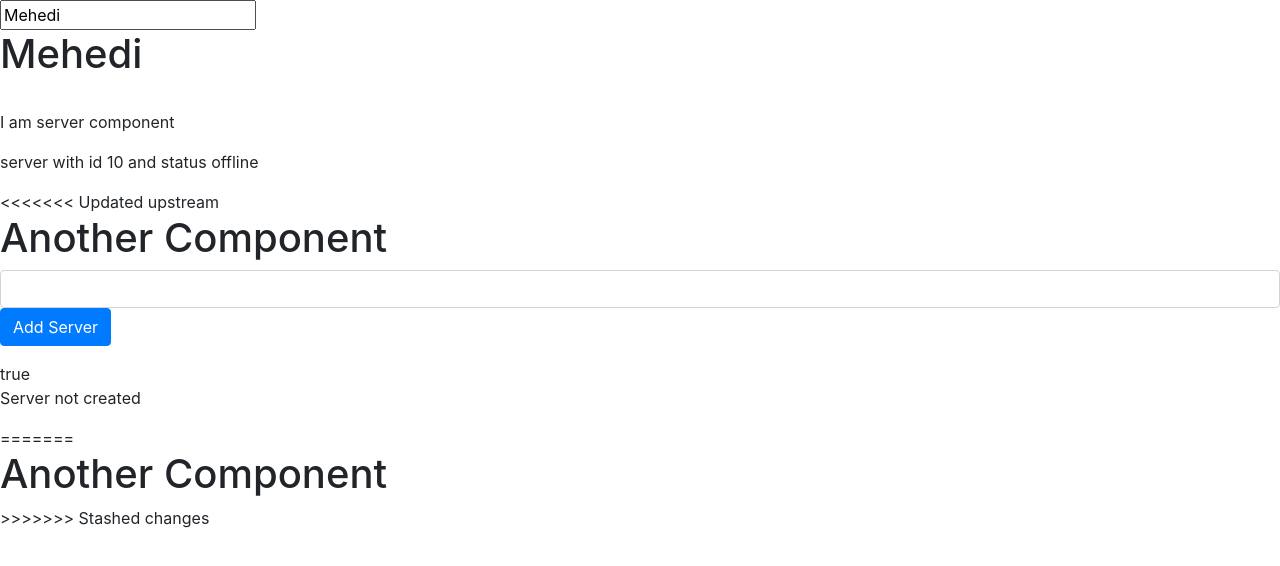
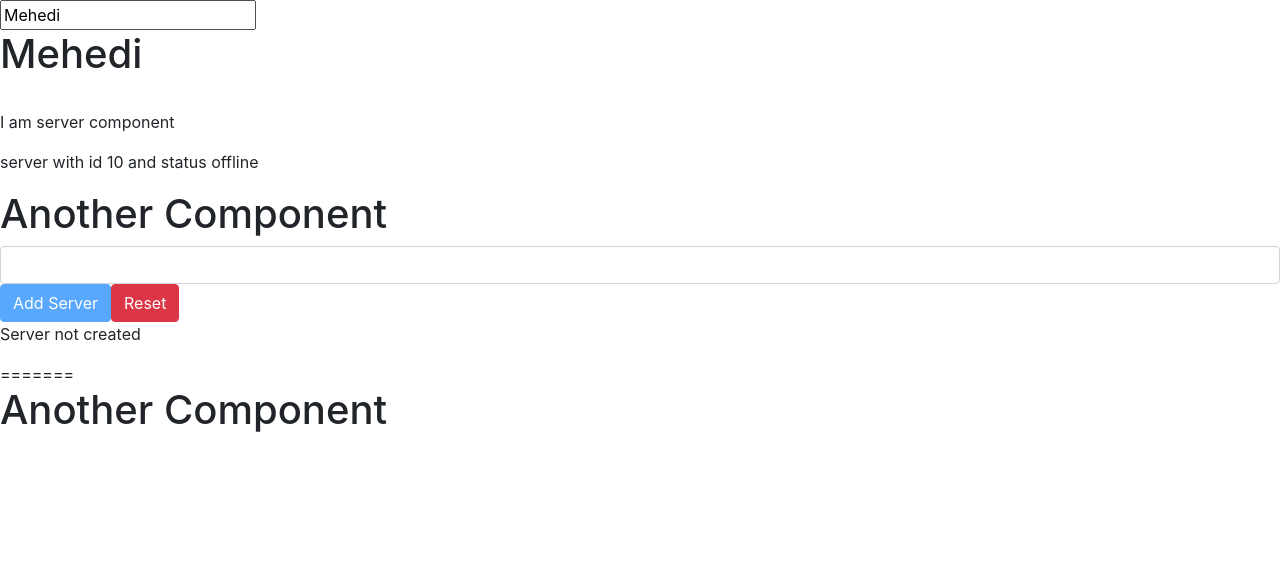
Before and after one commit to MehediTCF/learningAngular, an Angular app in the folder fapp/: page / in a window 1280 px wide. Shown: the top 566 px of the page. Built offline with nearby package versions, Linux system fonts and the light colour scheme.

Commit message:
two way data binding

```diff
--- a/fapp/src/app/another/another.component.html
+++ b/fapp/src/app/another/another.component.html
@@ -1,14 +1,14 @@
-<<<<<<< Updated upstream
+
 <h1>Another Component</h1>
 
-<input type="text" class="form-control" (input)="onUpdateName($event)">
-<button class="btn btn-primary" [disabled] ="!allowMyServer" (click)="onCreateServer()">Add Server</button>
+<!-- <input type="text" class="form-control" (input)="onUpdateName($event)"> -->
 
-<p>{{ serverName }}</p>
-
- {{ allowMyServer }} <br>
+<!-- This is two way data binding -->
+<input type="text" class="form-control" [(ngModel)]="serverName">
+<!-- <button class="btn btn-primary" [disabled] ="!allowMyServer" (click)="onCreateServer()">Add Server</button> -->
+<button class="btn btn-primary" [disabled] ="!serverName" (click)="onCreateServer()">Add Server</button>
+<button class="btn btn-danger" (click)="serverName=''">Reset</button>
 
 <p> {{ createServer }}</p>
 =======
 <h1>Another Component</h1>
->>>>>>> Stashed changes
--- a/fapp/src/app/another/another.component.ts
+++ b/fapp/src/app/another/another.component.ts
@@ -21,7 +21,7 @@ export class AnotherComponent implements OnInit {
   }
 
   onCreateServer(){
-    this.createServer = 'Server Created';
+    this.createServer = 'Server Created. Server name is ' +this.serverName;
   }
 
   onUpdateName(event : Event){
```
